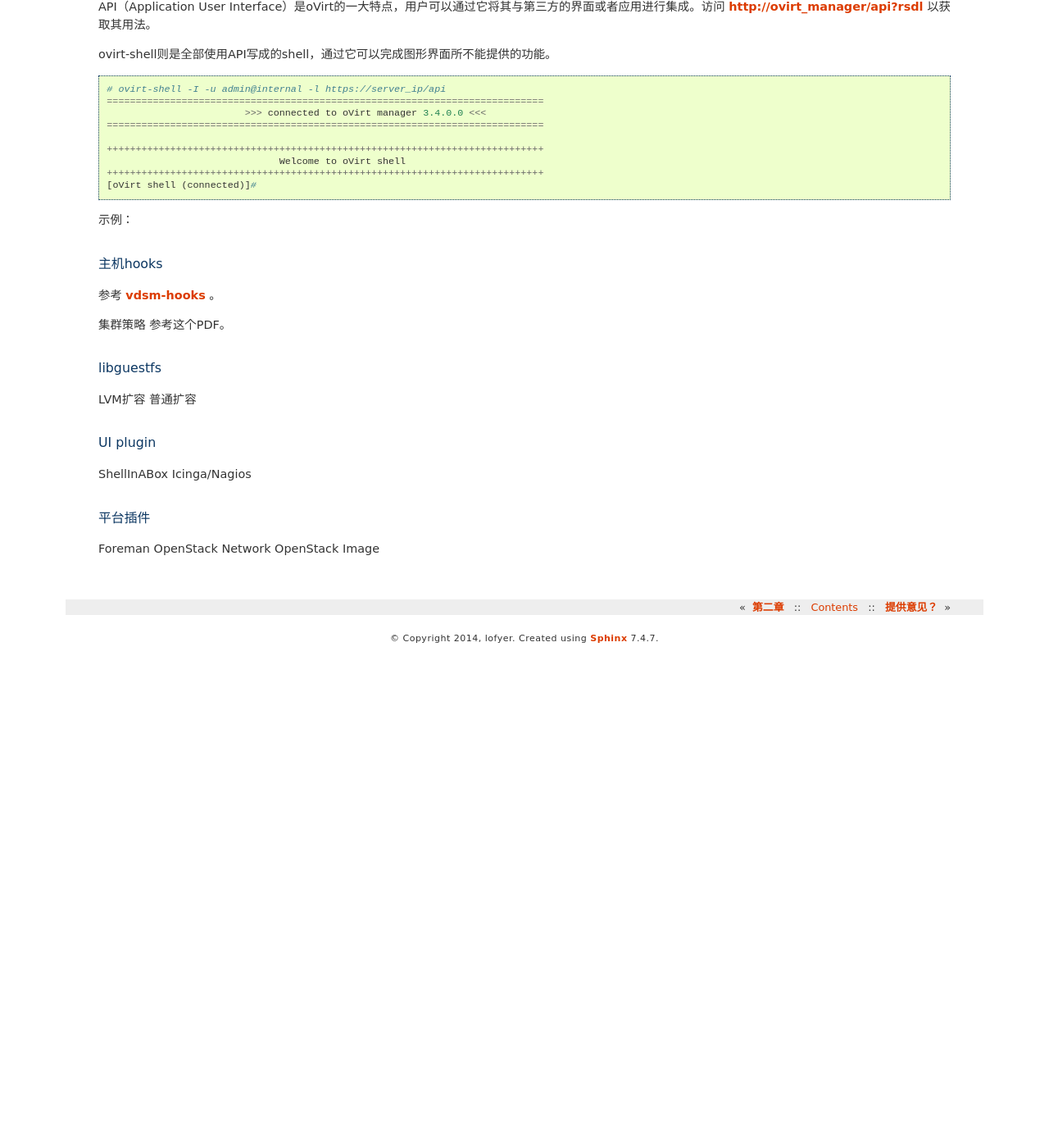
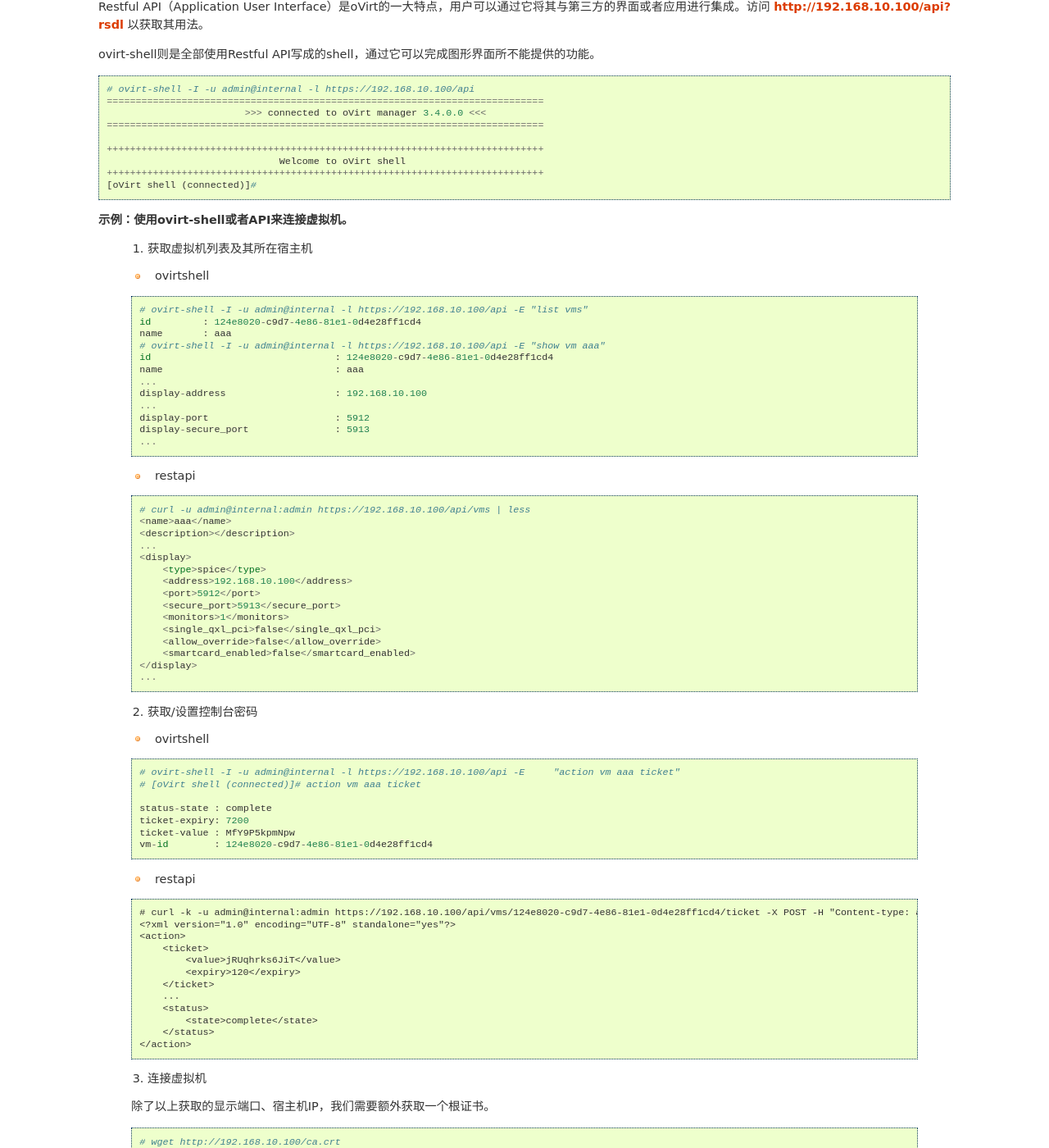
Before and after one commit to lofyer/InTheCloud, a Sphinx documentation site: the page built from source/posts/ch03.rst, in a window 1280 px wide and 1400 px high, scrolled down 11731 px. Shown: the whole window at 82% size. Built offline with Sphinx 7.4.7, drawn with Linux system fonts in a browser that asks for light colours; formulas are drawn with MathJax 3; before the commit the page ends 12526 px from its top, so only the background shows below that; some of the changed text lies outside the part shown.

Commit message:
排版有问题

```diff
--- a/source/posts/ch03.rst
+++ b/source/posts/ch03.rst
@@ -540,13 +540,13 @@
 ovirt-shell与API
 ~~~~~~~~~~~~~~~~~
 
-API（Application User Interface）是oVirt的一大特点，用户可以通过它将其与第三方的界面或者应用进行集成。访问 http://ovirt_manager/api?rsdl 以获取其用法。
+Restful API（Application User Interface）是oVirt的一大特点，用户可以通过它将其与第三方的界面或者应用进行集成。访问 http://192.168.10.100/api?rsdl 以获取其用法。
 
-ovirt-shell则是全部使用API写成的shell，通过它可以完成图形界面所不能提供的功能。
+ovirt-shell则是全部使用Restful API写成的shell，通过它可以完成图形界面所不能提供的功能。
 
 .. code::
 
-    # ovirt-shell -I -u admin@internal -l https://server_ip/api
+    # ovirt-shell -I -u admin@internal -l https://192.168.10.100/api
     ============================================================================
                             >>> connected to oVirt manager 3.4.0.0 <<<
     ============================================================================
@@ -556,12 +556,101 @@
     ++++++++++++++++++++++++++++++++++++++++++++++++++++++++++++++++++++++++++++
     [oVirt shell (connected)]#
 
-示例：
+**示例：使用ovirt-shell或者API来连接虚拟机。**
 
+    1. 获取虚拟机列表及其所在宿主机
 
+    + ovirtshell
+
+    .. code::
+
+        # ovirt-shell -I -u admin@internal -l https://192.168.10.100/api -E "list vms"
+        id         : 124e8020-c9d7-4e86-81e1-0d4e28ff1cd4
+        name       : aaa
+        # ovirt-shell -I -u admin@internal -l https://192.168.10.100/api -E "show vm aaa"
+        id                                : 124e8020-c9d7-4e86-81e1-0d4e28ff1cd4
+        name                              : aaa
+        ...
+        display-address                   : 192.168.10.100
+        ...
+        display-port                      : 5912
+        display-secure_port               : 5913
+        ...
+
+    + restapi
+
+    .. code::
+
+        # curl -u admin@internal:admin https://192.168.10.100/api/vms | less
+        <name>aaa</name>
+        <description></description>
+        ...
+        <display>
+            <type>spice</type>
+            <address>192.168.10.100</address>
+            <port>5912</port>
+            <secure_port>5913</secure_port>
+            <monitors>1</monitors>
+            <single_qxl_pci>false</single_qxl_pci>
+            <allow_override>false</allow_override>
+            <smartcard_enabled>false</smartcard_enabled>
+        </display>
+        ...
+
+    2. 获取/设置控制台密码
+
+    + ovirtshell
+
+    .. code::
+
+        # ovirt-shell -I -u admin@internal -l https://192.168.10.100/api -E     "action vm aaa ticket"
+        # [oVirt shell (connected)]# action vm aaa ticket
+
+        status-state : complete
+        ticket-expiry: 7200
+        ticket-value : MfY9P5kpmNpw
+        vm-id        : 124e8020-c9d7-4e86-81e1-0d4e28ff1cd4
+
+    + restapi
+
+    .. code::
+
+        # curl -k -u admin@internal:admin https://192.168.10.100/api/vms/124e8020-c9d7-4e86-81e1-0d4e28ff1cd4/ticket -X POST -H "Content-type: application/xml" -d '<action><ticket><expiry>120</expiry></ticket></action>'
+        <?xml version="1.0" encoding="UTF-8" standalone="yes"?>
+        <action>
+            <ticket>
+                <value>jRUqhrks6JiT</value>
+                <expiry>120</expiry>
+            </ticket>
+            ...
+            <status>
+                <state>complete</state>
+            </status>
+        </action>
+
+    3. 连接虚拟机
+
+    除了以上获取的显示端口、宿主机IP，我们需要额外获取一个根证书。
+
+    .. code::
+
+        # wget http://192.168.10.100/ca.crt
+
+    + ovirt-shell
+
+    .. code::
+
+        # ovirt-shell -I -u admin@internal -l https://192.168.10.100/api \
+        -E "console aaa"
+
+    + virt-viewer
+
+    .. code::
+
+        # remote-viewer --spice-ca-file=ca.crt spice://192.168.10.100?port=5912&tls-port=5913&password=jRUqhrks6JiT
 
 主机hooks
-~~~~~~~~~~~~~~~~~
+~~~~~~~~~~
 
 参考 `vdsm-hooks <https://github.com/oVirt/vdsm/tree/master/vdsm_hooks>`_  。
 
@@ -569,7 +658,7 @@
 参考这个PDF。
 
 libguestfs
-~~~~~~~~~~~~~~~~~
+~~~~~~~~~~~
 
 LVM扩容
 普通扩容
```
